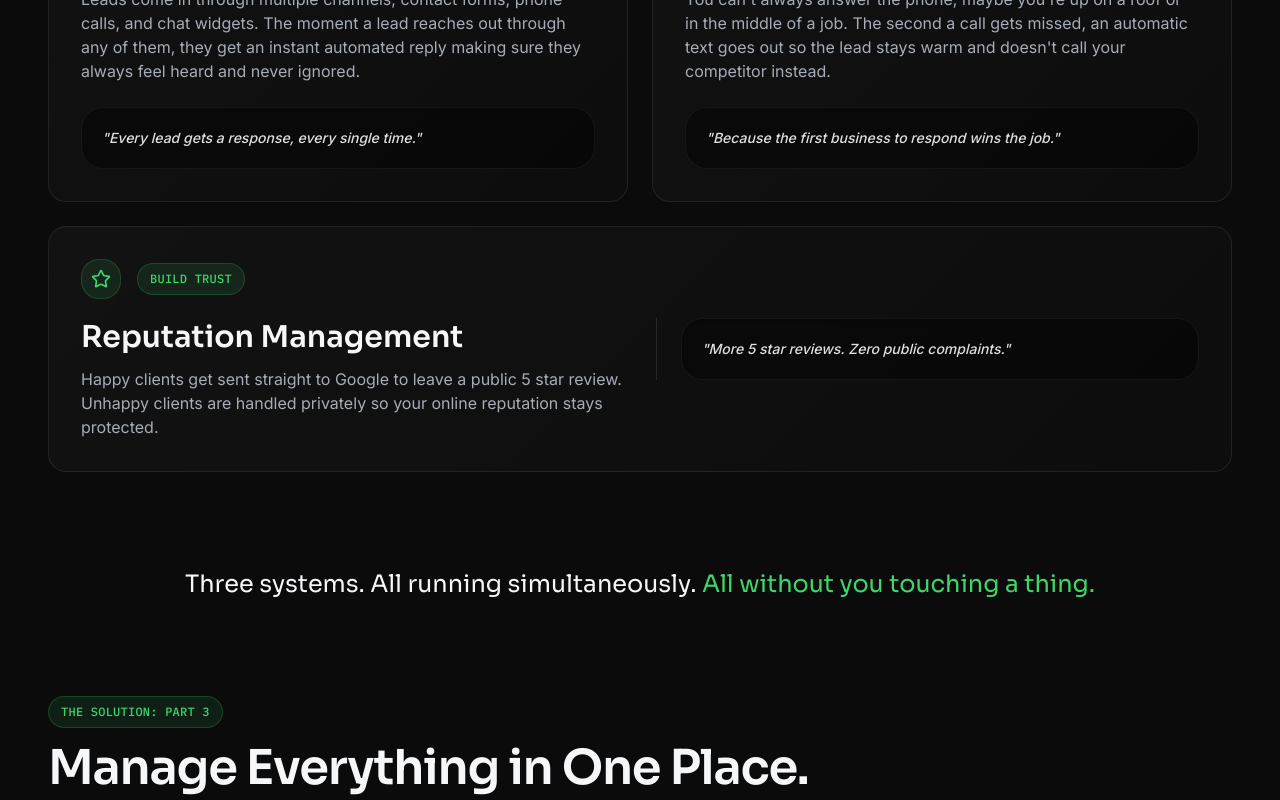
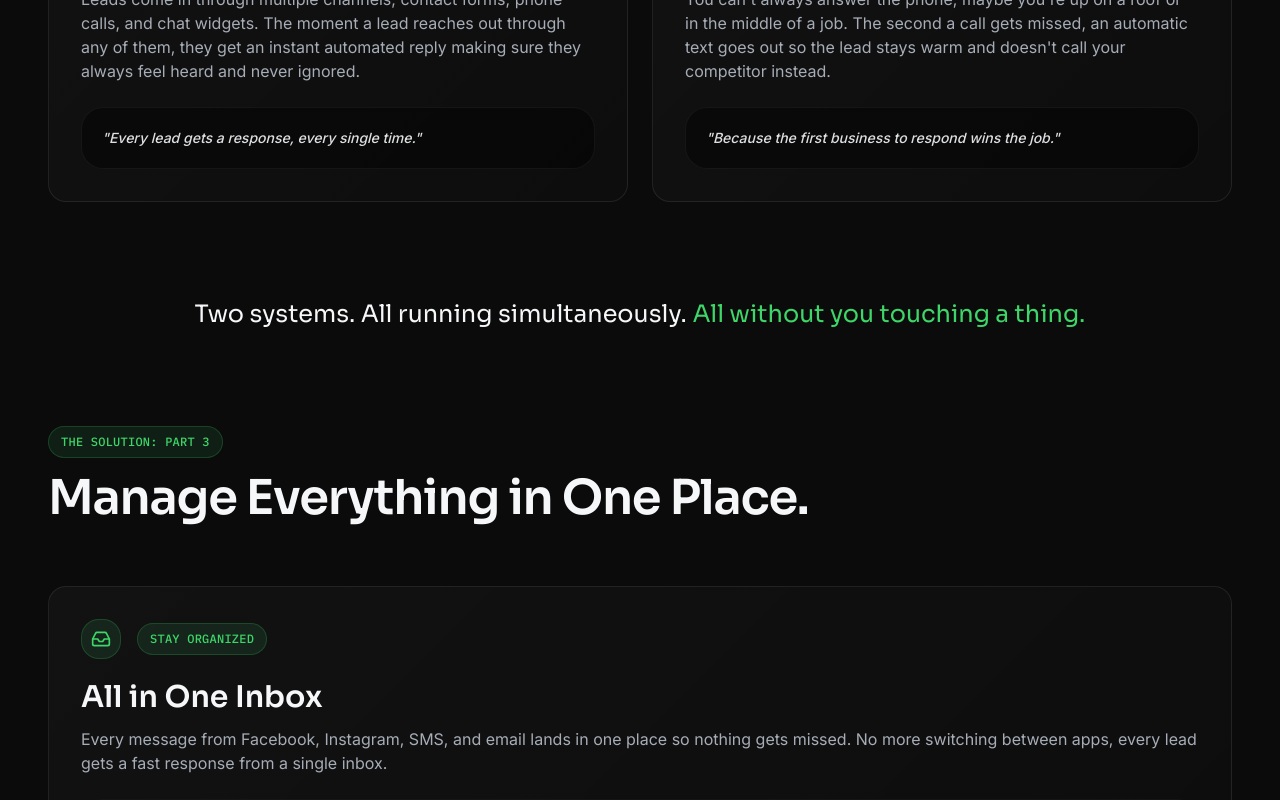
Before and after one commit to garcia111805-web/jstn-funnel-portfolio, a React (Vite) app: page / in a window 1280 px wide. Shown: the part 3015-3815 px from the top of the page. Built offline with nearby package versions, Linux system fonts and the light colour scheme.

Commit message:
remove 91% referral stat card from Pain and Reputation Management card from System
Agent-Logs-Url: https://github.com/garcia111805-web/jstn-funnel-portfolio/sessions/b28af430-e89d-41f7-90d0-b5270dca0cdf

Co-authored-by: garcia111805-web <242937499+garcia111805-web@users.noreply.github.com>

```diff
--- a/src/sections/Pain.tsx
+++ b/src/sections/Pain.tsx
@@ -1,4 +1,4 @@
-import { PhoneOff, Clock, Star, Users } from 'lucide-react';
+import { PhoneOff, Clock, Star } from 'lucide-react';
 
 const stats = [
   {
@@ -18,12 +18,6 @@ const stats = [
     stat: '80%',
     label: 'of happy clients forget to leave a review.',
     copy: "You do great work, but without automation, your Google ranking stays flat. One bad review can kill your trust because you aren't capturing the 5-star feedback that outweighs the noise.",
-  },
-  {
-    icon: Users,
-    stat: '91%',
-    label: 'of clients would refer you, but only 11% are ever asked.',
-    copy: "You’re leaving \"Found Money\" on the table. Without a post-job referral loop, you’re forced to pay for expensive new ads every month instead of growing through automated, high-trust word-of-mouth.",
   },
 ];
 
--- a/src/sections/System.tsx
+++ b/src/sections/System.tsx
@@ -1,4 +1,4 @@
-import { MessageSquare, PhoneMissed, Star, Inbox } from 'lucide-react';
+import { MessageSquare, PhoneMissed, Inbox } from 'lucide-react';
 const systems = [
   {
     icon: MessageSquare,
@@ -13,13 +13,6 @@ const systems = [
     name: 'Missed Call Text Back',
     copy: "You can't always answer the phone, maybe you're up on a roof or in the middle of a job. The second a call gets missed, an automatic text goes out so the lead stays warm and doesn't call your competitor instead.",
     caption: 'Because the first business to respond wins the job.',
-  },
-  {
-    icon: Star,
-    tag: 'BUILD TRUST',
-    name: 'Reputation Management',
-    copy: "Happy clients get sent straight to Google to leave a public 5 star review. Unhappy clients are handled privately so your online reputation stays protected.",
-    caption: 'More 5 star reviews. Zero public complaints.',
   },
 ];
 
@@ -47,11 +40,11 @@ export function System() {
             return (
               <div
                 key={index}
-                className={`stat-card flex flex-col items-start p-6 lg:p-8 w-full group relative overflow-hidden ${index === 2 ? "lg:col-span-2 lg:flex-row lg:items-center lg:gap-8 lg:justify-between" : "gap-6"}`}
+                className="stat-card flex flex-col items-start p-6 lg:p-8 w-full group relative overflow-hidden gap-6"
               >
                 <div className="absolute top-0 right-0 w-56 h-56 bg-jstn-green/5 rounded-full blur-3xl -ml-28 -mt-28 transition-opacity opacity-0 group-hover:opacity-100 pointer-events-none"></div>
 
-                <div className={`relative z-10 w-full flex flex-col ${index === 2 ? "lg:w-1/2" : "h-full"}`}>
+                <div className="relative z-10 w-full flex flex-col h-full">
                   {/* Header (Badge + Icon) */}
                   <div className="flex items-center gap-4 mb-5">
                     <div className="flex-shrink-0 w-10 h-10 rounded-lg bg-jstn-green/10 flex items-center justify-center border border-jstn-green/20">
@@ -69,7 +62,7 @@ export function System() {
                 </div>
 
                 {/* Subtext/Caption */}
-                <div className={`relative z-10 w-full mt-auto ${index === 2 ? "lg:w-1/2 lg:mt-0 lg:pl-6 lg:border-l lg:border-white/10" : ""}`}>
+                <div className="relative z-10 w-full mt-auto">
                   <div className="p-4 lg:p-5 rounded-xl bg-black/40 border border-white/5 shadow-inner">
                     <p className="text-sm font-medium text-jstn-text-primary/90 italic">
                       "{system.caption}"
@@ -83,7 +76,7 @@ export function System() {
 
         <div className="mt-16 lg:mt-24 mb-16 lg:mb-24 text-center">
           <p className="font-display text-xl lg:text-2xl text-jstn-text-primary">
-            Three systems. All running simultaneously.{' '}
+            Two systems. All running simultaneously.{' '}
             <span className="text-jstn-green">All without you touching a thing.</span>
           </p>
         </div>
```
